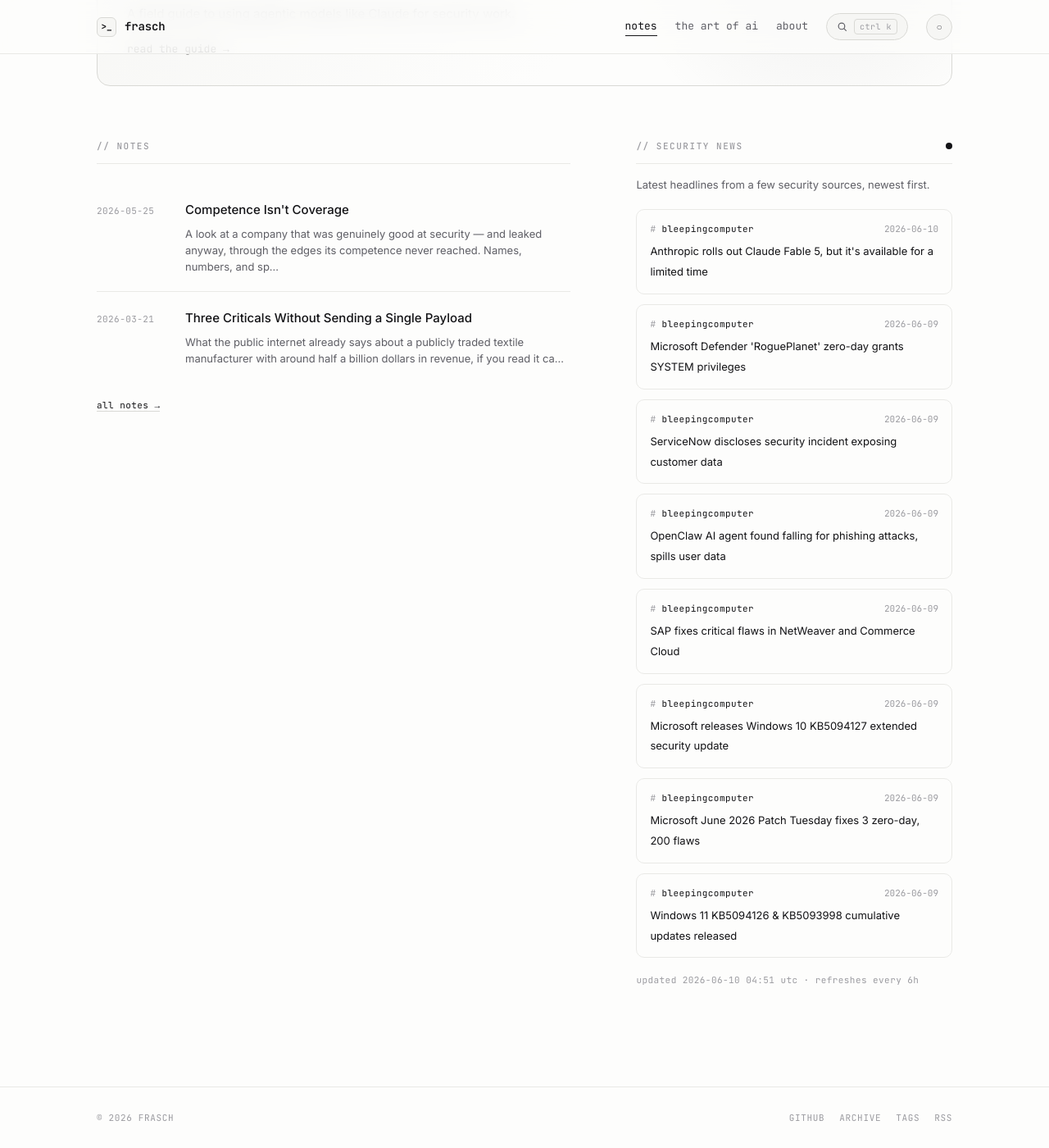
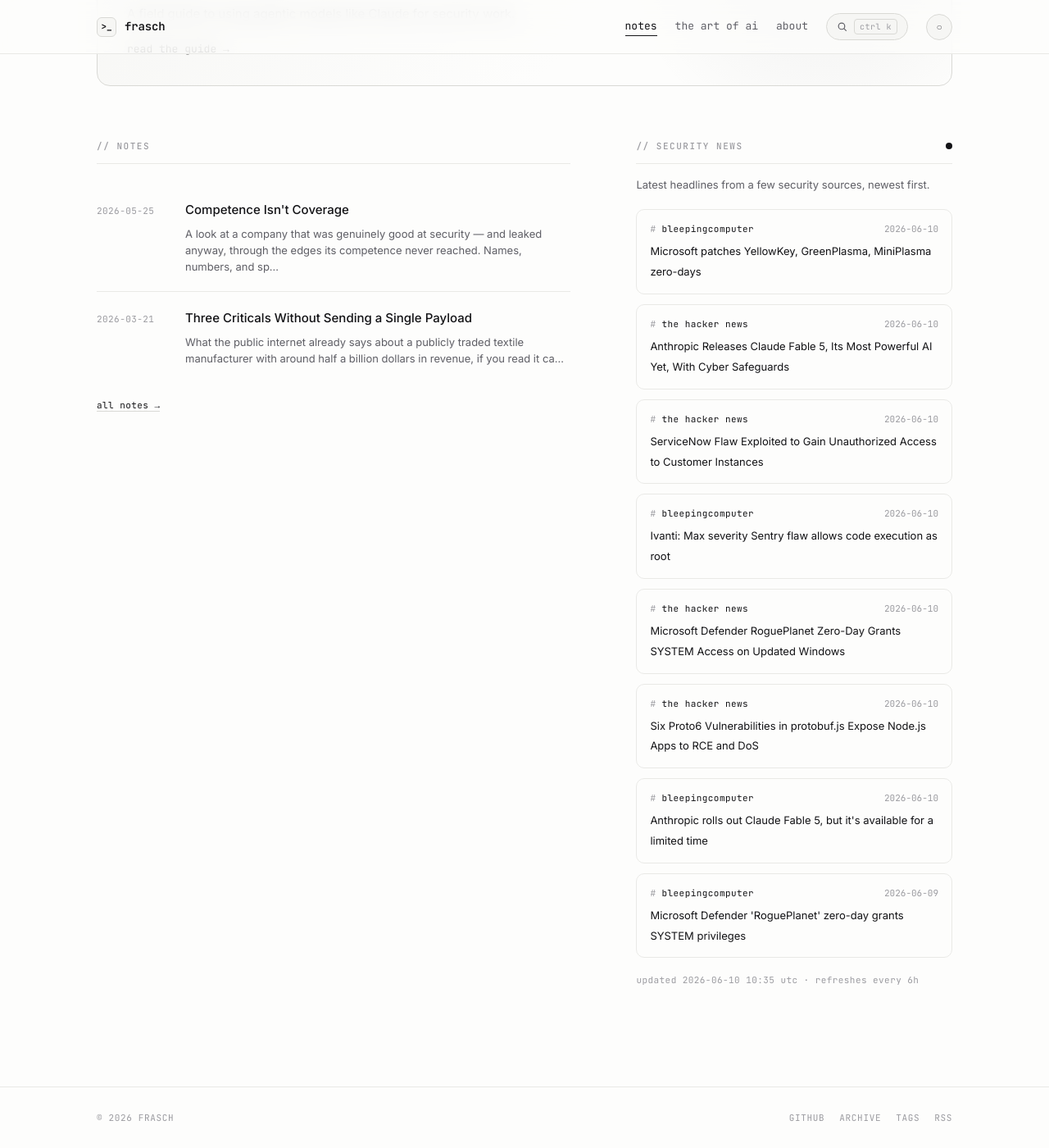
Before and after one commit to whoisfrasch/frasch, a Jekyll site: the page built from index.html, in a window 1280 px wide and 1400 px high, scrolled down 615 px. Shown: the whole window at 82% size. Built offline with Jekyll 4.4.1, drawn with Linux system fonts in a browser that asks for light colours.

Commit message:
Refresh security news feed

```diff
--- a/_data/news.json
+++ b/_data/news.json
@@ -1,6 +1,42 @@
 {
-  "updated": "2026-06-10T04:51:23Z",
+  "updated": "2026-06-10T10:35:35Z",
   "items": [
+    {
+      "source": "bleepingcomputer",
+      "title": "Microsoft patches YellowKey, GreenPlasma, MiniPlasma zero-days",
+      "link": "https://www.bleepingcomputer.com/news/microsoft/microsoft-patches-yellowkey-greenplasma-miniplasma-zero-days/",
+      "date": "2026-06-10T09:57:33Z"
+    },
+    {
+      "source": "the hacker news",
+      "title": "Anthropic Releases Claude Fable 5, Its Most Powerful AI Yet, With Cyber Safeguards",
+      "link": "https://thehackernews.com/2026/06/anthropic-releases-claude-fable-5-its.html",
+      "date": "2026-06-10T07:37:59Z"
+    },
+    {
+      "source": "the hacker news",
+      "title": "ServiceNow Flaw Exploited to Gain Unauthorized Access to Customer Instances",
+      "link": "https://thehackernews.com/2026/06/servicenow-flaw-exploited-to-gain.html",
+      "date": "2026-06-10T07:02:08Z"
+    },
+    {
+      "source": "bleepingcomputer",
+      "title": "Ivanti: Max severity Sentry flaw allows code execution as root",
+      "link": "https://www.bleepingcomputer.com/news/security/new-max-severity-ivanti-sentry-flaw-allows-code-execution-as-root/",
+      "date": "2026-06-10T06:26:28Z"
+    },
+    {
+      "source": "the hacker news",
+      "title": "Microsoft Defender RoguePlanet Zero-Day Grants SYSTEM Access on Updated Windows",
+      "link": "https://thehackernews.com/2026/06/microsoft-defender-rogueplanet-zero-day.html",
+      "date": "2026-06-10T05:22:01Z"
+    },
+    {
+      "source": "the hacker news",
+      "title": "Six Proto6 Vulnerabilities in protobuf.js Expose Node.js Apps to RCE and DoS",
+      "link": "https://thehackernews.com/2026/06/six-proto6-vulnerabilities-in.html",
+      "date": "2026-06-10T05:08:35Z"
+    },
     {
       "source": "bleepingcomputer",
       "title": "Anthropic rolls out Claude Fable 5, but it's available for a limited time",
@@ -12,42 +48,6 @@
       "title": "Microsoft Defender 'RoguePlanet' zero-day grants SYSTEM privileges",
       "link": "https://www.bleepingcomputer.com/news/microsoft/microsoft-defender-rogueplanet-zero-day-grants-system-privileges/",
       "date": "2026-06-09T23:11:18Z"
-    },
-    {
-      "source": "bleepingcomputer",
-      "title": "ServiceNow discloses security incident exposing customer data",
-      "link": "https://www.bleepingcomputer.com/news/security/servicenow-discloses-security-incident-exposing-customer-data/",
-      "date": "2026-06-09T21:34:09Z"
-    },
-    {
-      "source": "bleepingcomputer",
-      "title": "OpenClaw AI agent found falling for phishing attacks, spills user data",
-      "link": "https://www.bleepingcomputer.com/news/security/openclaw-ai-agent-found-falling-for-phishing-attacks-spills-user-data/",
-      "date": "2026-06-09T21:20:20Z"
-    },
-    {
-      "source": "bleepingcomputer",
-      "title": "SAP fixes critical flaws in NetWeaver and Commerce Cloud",
-      "link": "https://www.bleepingcomputer.com/news/security/sap-fixes-critical-flaws-in-netweaver-and-commerce-cloud/",
-      "date": "2026-06-09T19:36:27Z"
-    },
-    {
-      "source": "bleepingcomputer",
-      "title": "Microsoft releases Windows 10 KB5094127 extended security update",
-      "link": "https://www.bleepingcomputer.com/news/microsoft/microsoft-releases-windows-10-kb5094127-extended-security-update/",
-      "date": "2026-06-09T18:35:00Z"
-    },
-    {
-      "source": "bleepingcomputer",
-      "title": "Microsoft June 2026 Patch Tuesday fixes 3 zero-day, 200 flaws",
-      "link": "https://www.bleepingcomputer.com/news/microsoft/microsoft-june-2026-patch-tuesday-fixes-3-zero-day-200-flaws/",
-      "date": "2026-06-09T17:57:59Z"
-    },
-    {
-      "source": "bleepingcomputer",
-      "title": "Windows 11 KB5094126 & KB5093998 cumulative updates released",
-      "link": "https://www.bleepingcomputer.com/news/microsoft/windows-11-kb5094126-and-kb5093998-cumulative-updates-released/",
-      "date": "2026-06-09T17:32:32Z"
     }
   ]
 }
```
